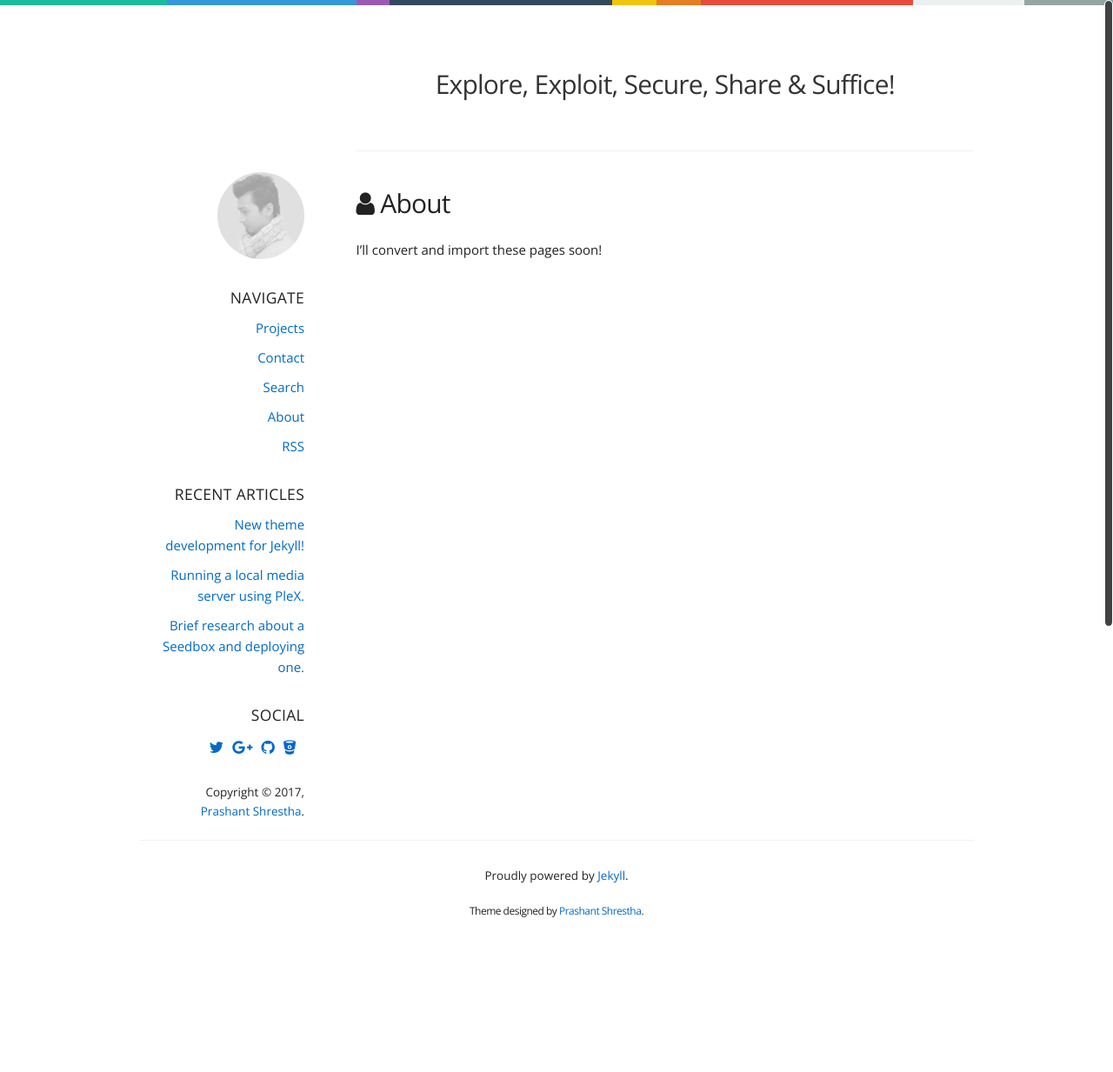
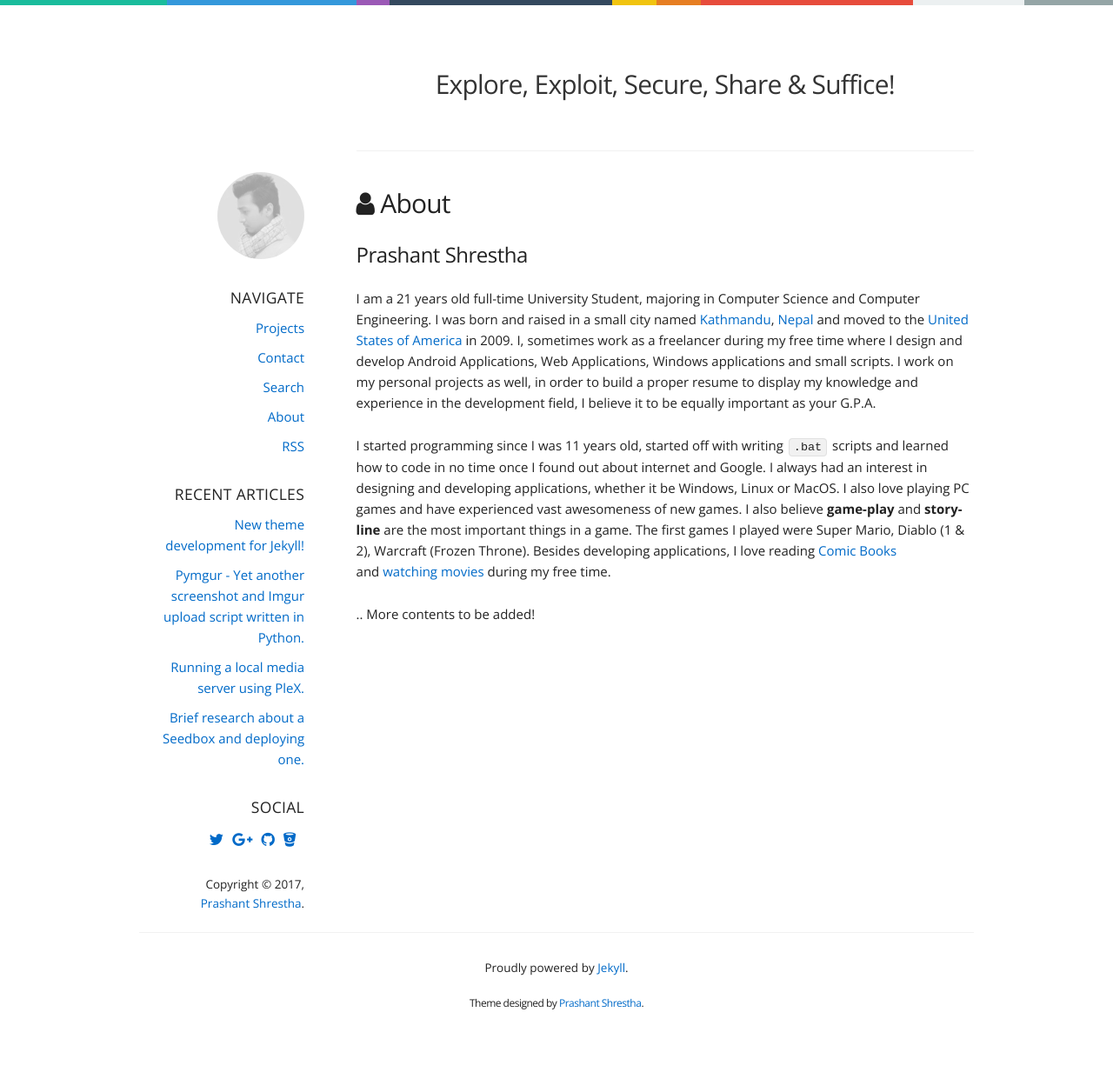
Before and after one commit to intern0t/personal-blog, a Jekyll site: the page built from about.md, in a window 1280 px wide. Shown: the whole page at 87% size. Built offline with Jekyll 4.4.1, drawn with Linux system fonts in a browser that asks for light colours; before the commit the page ends 1127 px from its top, so only the background shows below that; part of the change alters nothing that is shown.

Commit message:
Edited About page and imported an old post from before.

```diff
--- /dev/null
+++ b/_posts/2017-05-19-pymgur-screenshot-and-imgur-upload-script-written-in-python.md
@@ -0,0 +1,287 @@
+---
+layout: post
+title: "Pymgur - Yet another screenshot and Imgur upload script written in Python."
+author: Prashant Shrestha
+date: 2017-05-19 05:06:05 -400
+categories: development
+tags: programming dev development python imgur upload screenshot capture
+---
+
+After using Shutter for almost a year or more if I recall correctly, I got fed up of it's broken Imgur upload plugin, considering those upload plugins are written in Pearl Scripts `.pm` I guess I could have tried and edited the script. For those who aren't familiar with what Imgur is, it is an image host, free, fast, optimized, secure and very resourceful for image sharing. It started from Reddit and now it is one of the most amazing image hosts out there, probably the best if you ignore Google+ Photos.
+
+It gives you an ability to edit/update images with various built-in sets of tools and features.
+
+Nothing wrong with trying and creating one for yourself, I suppose. The script I wrote makes use of [Imgur's OAuth 2.0 authentication](https://apidocs.imgur.com/#authorization-and-oauth) using `pin` to authorize, confirm and revalidate `access_tokens`.
+
+All the steps are included in the Python script itself, therefore, I don't think the user will have much trouble configuring things around.
+
+#### Install Required Python Packages & Other packages:
+
+You need Python installed in order for Python script to run, it's a given. In addition, we make use of various Python libraries to make our scripting (running) easier.
+
+Install `Python`, `pip` and `xclip`.
+
+From Python's `pip` install `requests` and `json`.
+
+Once the installation process is complete, let's create a [SymLink](https://en.wikipedia.org/wiki/Symbolic_link) to our Python Script.
+
+#### Creating a SymLink:
+
+Creating SymLink is a very easy task, all we need to know is where to store our file securely and how to create a reference link for it, more like a pointer in `C++`, really! Download the `Pymgur.py` from the source or just copy paste the code and create a file in your system. I like to put the scripts I develop and use in a specific directory at `~/Documents/Scripts/` which is where I've mine `Pymgur.py` stored, easier to backup and easier to share.
+
+Before we create a SymLink, let us give proper permission to our Python script using
+
+{% highlight bash %}
+sudo chmod +x Pymgur.py
+{% endhighlight %}
+
+Let's say Pymgur's full path is `~/Documents/Scripts/Pymgur.py`, head over to `/usr/local/bin` and enter this code to create a proper SymLink to your file.
+
+{% highlight bash %}
+sudo ln -s ~/Documents/Scripts/Pymgur.py
+{% endhighlight %}
+
+That should do it, go to some random directory and try `Pymgur.py` should work, if you set everything up.
+
+#### Script:
+
+The following Python script does not create a configuration file needed so we are going to have to create one ourselves. Our full package script consists of two files.
+
+1. pymgur.conf
+2. Pymgur.py
+
+### Parameters and Arguments:
+
+{% highlight bash %}
+Pymgur.py -a # Capture Area.
+Pymgur.py -d <seconds># Capture fullscreen with delay in seconds.
+Pymgur.py -w # Capture Active Window.
+Pymgur.py -w -d <seconds> # Capture Active window with delay in seconds.
+Pymgur.py -c # Upload image from Clipboard to Imgur (direct)
+{% endhighlight %}
+
+### pymgur.conf
+
+{% highlight json %}
+{
+    "client" : "Developed by Prashant Shrestha (https://prashant.me)",
+    "saveTo" : "/home/scarecr0w/Pictures/Screenshots",
+    "client_id" : "",
+    "client_secret" : "",
+    "pin" : "",
+    "access_token" : "",
+    "refresh_token" : ""
+}
+{% endhighlight %}
+
+### Pymgur.py
+
+{% highlight python %}
+#!/usr/bin/python
+# Document : Pymgur.py
+# Description : Simple Image Screenshot tool for Linux, developed for Ubuntu.
+# Date : 2017-05-18
+# Copyright (c) Prashant Shrestha, https://prashant.me
+
+# Required Libraries import for this script.
+# To Install Python => (requests, json), System => (xclip)
+import requests                     # pip install requests
+import sys                          # To accept and retrieve the arguments
+from time import gmtime, strftime   # Time formatting
+import os                           # Save it to proper directory/path
+import json                         # To make data (request/response) parsing job easier
+from gi.repository import Gtk, Gdk
+
+# Global Variables for later use.
+imgurInfo = '/home/scarecr0w/Documents/Scripts/pymgur.json'
+shotType = ""
+imgurConf = {}
+imageFileName = strftime("%a-%d-%b-%Y_%H:%M:%S", gmtime()) + ".png"
+credit = [
+    '===============================================',
+    '__________                                     ',
+    '\______   \___.__. _____    ____  __ _________ ',
+    ' |     ___<   |  |/     \  / ___\|  |  \_  __ \'',
+    ' |    |    \___  |  Y Y  \/ /_/  >  |  /|  | \/',
+    ' |____|    / ____|__|_|  /\___  /|____/ |__|   ',
+    '           \/          \//_____/               ',
+    '==============================================='
+]
+
+# Load our imgur.conf (JSON formatted) file..
+def loadConfigurations():
+    with open(imgurInfo, 'r') as jsonData:
+        data = json.load(jsonData)
+
+        # Let's edit our variable's values from the *.conf file.
+        imgurConf['client'] = data['client']
+        imgurConf['client_id'] = data['client_id']
+        imgurConf['client_secret'] = data['client_secret']
+        imgurConf['pin'] = data['pin']
+        imgurConf['access_token'] = data['access_token']
+        imgurConf['refresh_token'] = data['refresh_token']
+        imgurConf['saveTo'] = data['saveTo']
+
+# Load the Configurations.
+loadConfigurations()
+
+# Print Credits - Prashant Shrestha (Don't remove!)
+print('\n'.join(credit))
+print(imgurConf['client'] + '\n')
+
+# Check if our screenshot directory exists.
+if not os.path.isdir(imgurConf['saveTo']):
+    os.makedirs(imgurConf['saveTo'])
+
+# Function to process our screenshot.
+def takeScreenshot(screenshotType, fileName):
+    if("-a" in screenshotType):
+        # Take area screenshot.
+        os.system("gnome-screenshot -a -f " + fileName)
+    elif("-d" in screenshotType):
+        # Add a delay to the screenshot.
+        if(len(sys.argv) > 2):
+            os.system("gnome-screenshot -d " + sys.argv[2] + " -f " + fileName)
+        else:
+            print("-d parameter takes one more argument in seconds. python Pymgur.py -d 5 where 5 = seconds.")
+    elif("-w" in screenshotType):
+        # Take a screenshot of an active window.
+        if(len(sys.argv) > 3):
+            # If -d parameter & argument is provided, execute accordingly.
+            os.system("gnome-screenshot -w -d " + sys.argv[3] + " -f " + fileName)
+        elif(len(sys.argv) > 1):
+            # Just the -w parameter provided, simply take the screenshot.
+            os.system("gnome-screenshot -w -f " + fileName)
+        else:
+            print("You can add delay to -w by -d <seconds>. Example : python Pymgur.py -w -d 3")
+    elif("-c" in screenshotType):
+        # Simple Imgur Upload for existing image file, thought of this feature little too late.
+        # Check if file exists -> Add it to our imageFilePath -> Push it to Imgur.
+        os.system("xclip -selection clipboard -t image/png -o > " + fileName)
+    else:
+        print("Please provide -a (Area), -d (Delay in *provided time, seconds), -w (Active Window) and -u (Upload existing file, provide proper image file path).\n");
+
+
+# 4 Steps (Imgur Upload)
+# Registration -> Authorization -> Requesting (Using Tokens) -> Refreshing Tokens.
+#   Done
+def imgurProcessingPreparation():
+    # Registration Process. (Step 1/4)
+    registerAppURL = "https://api.imgur.com/oauth2/addclient"
+
+    if(len(imgurConf['client_id']) > 0 and len(imgurConf['client_secret']) > 0):
+        # Authorization Process. (Step 2/4)
+        if(len(imgurConf['pin']) > 0):
+            # PIN Exists, check for access_token & refresh_token.
+            if(len(imgurConf['access_token']) > 0 and len(imgurConf['refresh_token']) > 0):
+                # Access token & Refresh token both exists, upload the file, make the Upload request.
+                print("OK!")
+            else:
+                # Access token & Refresh token doesn't exist, fetch 'em.
+                fetchTokenURL = "https://api.imgur.com/oauth2/token"
+                fetchTokenPayload = {
+                    'client_id' : imgurConf['client_id'],
+                    'client_secret' : imgurConf['client_secret'],
+                    'grant_type' : 'pin',
+                    'pin' : imgurConf['pin']
+                }
+
+                # Request an access_token and refresh_token from the Imgur /token endpoint & set the values.
+                req = requests.post(fetchTokenURL, fetchTokenPayload)
+                tokenAPIResponse = json.loads(req.text)
+
+                # Notify the user about updating *.conf file with newly acquired access_token & refresh_token.
+                print("Please update {} file with newly fetched data. {}".format(imgurInfo, tokenAPIResponse))
+        else:
+            # NO PIN!
+            authURL = "https://api.imgur.com/oauth2/authorize?client_id={}&response_type={}&state={}".format(imgurConf['client_id'], 'pin', 'authorized')
+            print("We need you to authorize Pymgur access your Imgur Application you just created. Go to {} and get the PIN provided and store it in '{}' file.".format(authURL, imgurInfo))
+    else:
+        # Navigate him to Application Registration page.
+        print("Please go to (Imgur Application Registration) {} page and note the client_id & client_secret.".format(registerAppURL))
+
+def UpdateToken():
+    refreshTokenAPI = "https://api.imgur.com/oauth2/token"
+    refreshTokenPayload = {
+        'refresh_token' : imgurConf['refresh_token'],
+        'client_id' : imgurConf['client_id'],
+        'client_secret' : imgurConf['client_secret'],
+        'grant_type' : 'refresh_token' }
+
+    req = requests.post(refreshTokenAPI, refreshTokenPayload)
+    refreshTokenResponse = req.text
+    print(refreshTokenResponse)
+
+
+# Function to push our image to Imgur.
+def pushToImgur(filePath):
+    # We could use CURL to avoid installing multiple Python libraries, I suppose! For now let's use Requests.
+    # Get proper Imgur API access. (If not needed, the user will be notified with OK! message)
+    imgurProcessingPreparation()
+
+    # Upload the image to Imgur. Make the upload request. (Step 3/4)
+    # Header - Authorization: Bearer YOUR_ACCESS_TOKEN
+
+    imageUploadAPI = "https://api.imgur.com/3/upload"
+    imageUploadPayload = {'image' : open(filePath, 'rb').read() }
+    imageUploadHeaders = {'Authorization' : 'Bearer {}'.format(imgurConf['access_token']) }
+
+    req = requests.post(imageUploadAPI, data=imageUploadPayload, headers=imageUploadHeaders)
+    imageUploadResponse = json.loads(req.text)
+
+    if(imageUploadResponse['status'] == 200 and imageUploadResponse['success'] == True):
+        toUser = {}
+        toUser['link'] = imageUploadResponse['data']['link']
+        toUser['deletehash'] = imageUploadResponse['data']['deletehash']
+        toUser['type'] = imageUploadResponse['data']['type']
+        toUser['size'] = imageUploadResponse['data']['size']
+        toUser['account_id'] = imageUploadResponse['data']['account_id']
+        toUser['datetime'] = imageUploadResponse['data']['datetime']
+
+        os.popen('echo "{}" | xclip -selection clipboard'.format(toUser['link']))
+        os.system("notify-send '{}' '{}'".format("Pymgur - Successful", toUser['link']))
+        print(json.dumps(toUser))
+        print("The direct Imgur URL has been copied to your clipboard. Paste away!")
+    else:
+        print("Sorry! There was a problem uploading your image file. ;(")
+        UpdateToken()
+
+# Check screenshot type : whether -a,-d,-w exists.
+if(len(sys.argv) > 1):
+    shotType = sys.argv[1]
+
+# Take a screenshot & save it in our directory path.
+# Fix our extended image path.
+absoluteImagePath = os.path.join(imgurConf['saveTo'], imageFileName)
+takeScreenshot(shotType, absoluteImagePath)
+
+# Check if the image file exists, just for verification purposes.
+if(os.path.exists(absoluteImagePath) and os.path.isfile(absoluteImagePath)):
+    # Looks good, push it to Imgur.
+    print("Saved the image to : " + absoluteImagePath)
+    # Compress the PNG images to save bandwidth.
+    os.system("optipng " + absoluteImagePath)
+    pushToImgur(absoluteImagePath)
+{% endhighlight %}
+
+
+[Access via. Repo.](https://bitbucket.org/intern0t/scripts/raw/36715594478ded52426240fdd035993f2f8d7b01/Pymgur.py)
+
+#### Preparation
+
+If you are unsure what values go in the configuration file, run the script, it'll guide you through. Re-run the script to get prompted with different steps, keep an eye out on your terminal.
+
+#### Screenshots
+
+[![Image](https://i.imgur.com/dT0zp6n.png)](https://i.imgur.com/dT0zp6n.png){:data-rel="lightcase"}
+
+[![Image](https://i.imgur.com/NMXj90S.png)](https://i.imgur.com/NMXj90S.png){:data-rel="lightcase"}
+
+Improvements: This script can definitely be improved for ease-of-use and multiple other things, feel free to do so. Do let me know if you improve it, I would definitely want to give it a test.
+
+#### Changes
+
+1. **(Wed Jun 28 05:40:43 EDT 2017)** Added `-c` parameter to upload via. clipboard. (Requires [xclip](https://github.com/astrand/xclip) installed)
+2. **(Wed Jun 28 05:40:43 EDT 2017)** Added auto image optimization before upload to save bandwidth. (Requires [optipng](http://optipng.sourceforge.net) installed)
+
+Enjoy and Happy Coding.
--- a/about.md
+++ b/about.md
@@ -6,4 +6,10 @@ permalink: /about/
 
 #### <i class="fa fa-user" aria-hidden="true"></i> About
 
-I'll convert and import these pages soon!
+##### Prashant Shrestha
+
+I am a 21 years old full-time University Student, majoring in Computer Science and Computer Engineering. I was born and raised in a small city named [Kathmandu](https://en.wikipedia.org/wiki/Kathmandu), [Nepal](https://en.wikipedia.org/wiki/Nepal) and moved to the [United States of America](https://en.wikipedia.org/wiki/United_States) in 2009. I, sometimes work as a freelancer during my free time where I design and develop Android Applications, Web Applications, Windows applications and small scripts. I work on my personal projects as well, in order to build a proper resume to display my knowledge and experience in the development field, I believe it to be equally important as your G.P.A.
+
+I started programming since I was 11 years old, started off with writing `.bat` scripts and learned how to code in no time once I found out about internet and Google. I always had an interest in designing and developing applications, whether it be Windows, Linux or MacOS. I also love playing PC games and have experienced vast awesomeness of new games. I also believe **game-play** and **story-line** are the most important things in a game. The first games I played were Super Mario, Diablo (1 & 2), Warcraft (Frozen Throne). Besides developing applications, I love reading [Comic Books](https://en.wikipedia.org/wiki/Comic_book) and [watching movies]({% post_url 2017-02-02-running-a-local-media-server-using-plex %}) during my free time.
+
+.. More contents to be added!
```
Also changed, not shown: LICENSE.txt (deleted).
